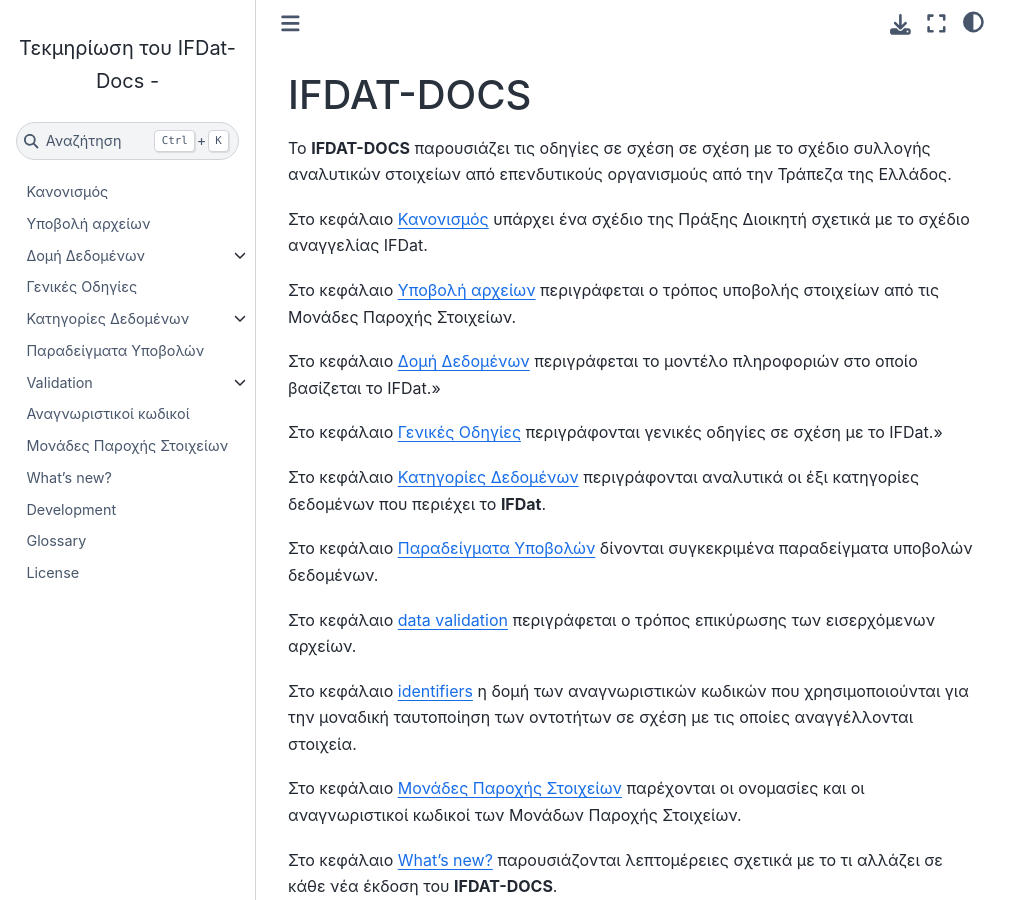
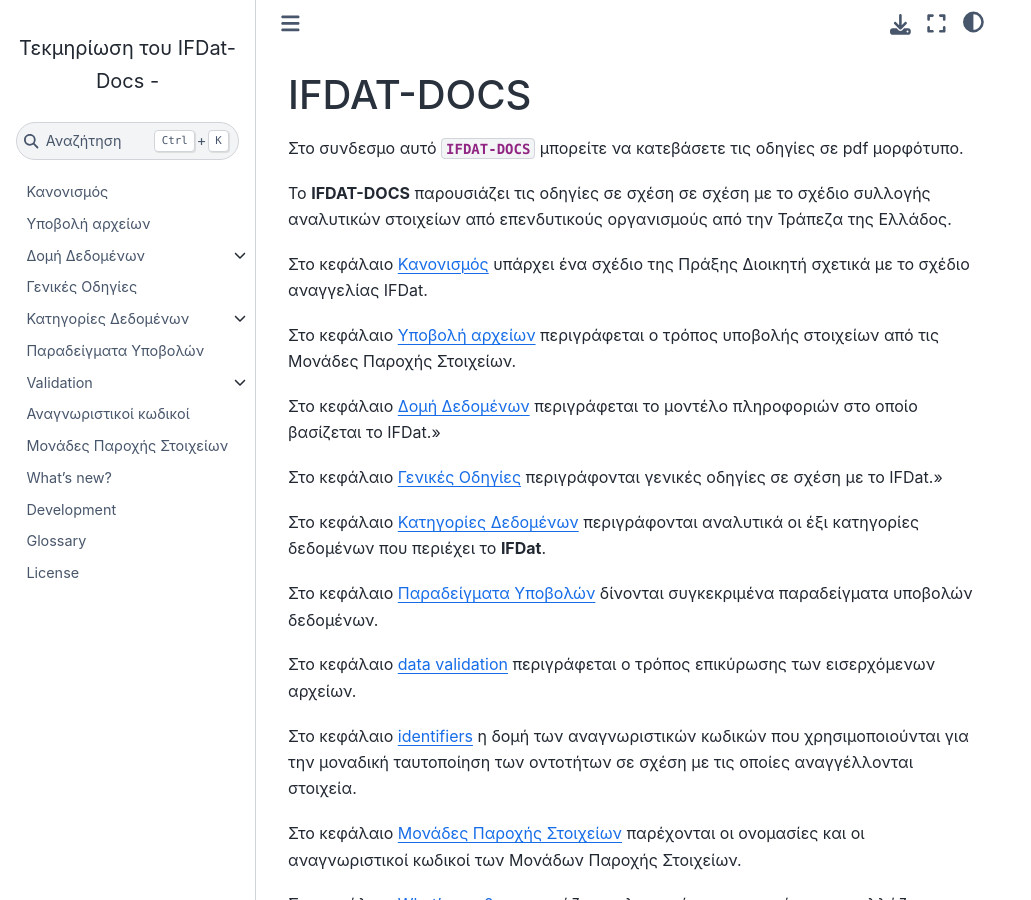
Before and after one commit to lerooze/ifdat-docs, a Sphinx documentation site: the page built from docs/source/index.rst, in a window 1280 px wide and 900 px high. Shown: the whole window, without its empty margins (0-1031 px from the left). Built offline with Sphinx 7.4.7 and the Sphinx Book theme 1.1.4, drawn with Linux system fonts in a browser that asks for light colours.

Commit message:
Add link to pdf documentation

```diff
--- a/docs/source/index.rst
+++ b/docs/source/index.rst
@@ -1,5 +1,7 @@
 IFDAT-DOCS
 ==========
+
+Στο συνδεσμο αυτό :download:`IFDAT-DOCS </_files/ifdat-docs.pdf>` μπορείτε να κατεβάσετε τις οδηγίες σε pdf μορφότυπο.
 
 Το **IFDAT-DOCS** παρουσιάζει τις οδηγίες σε σχέση σε σχέση με το σχέδιο συλλογής αναλυτικών στοιχείων από επενδυτικούς οργανισμούς από την Τράπεζα της Ελλάδος.
 
```
